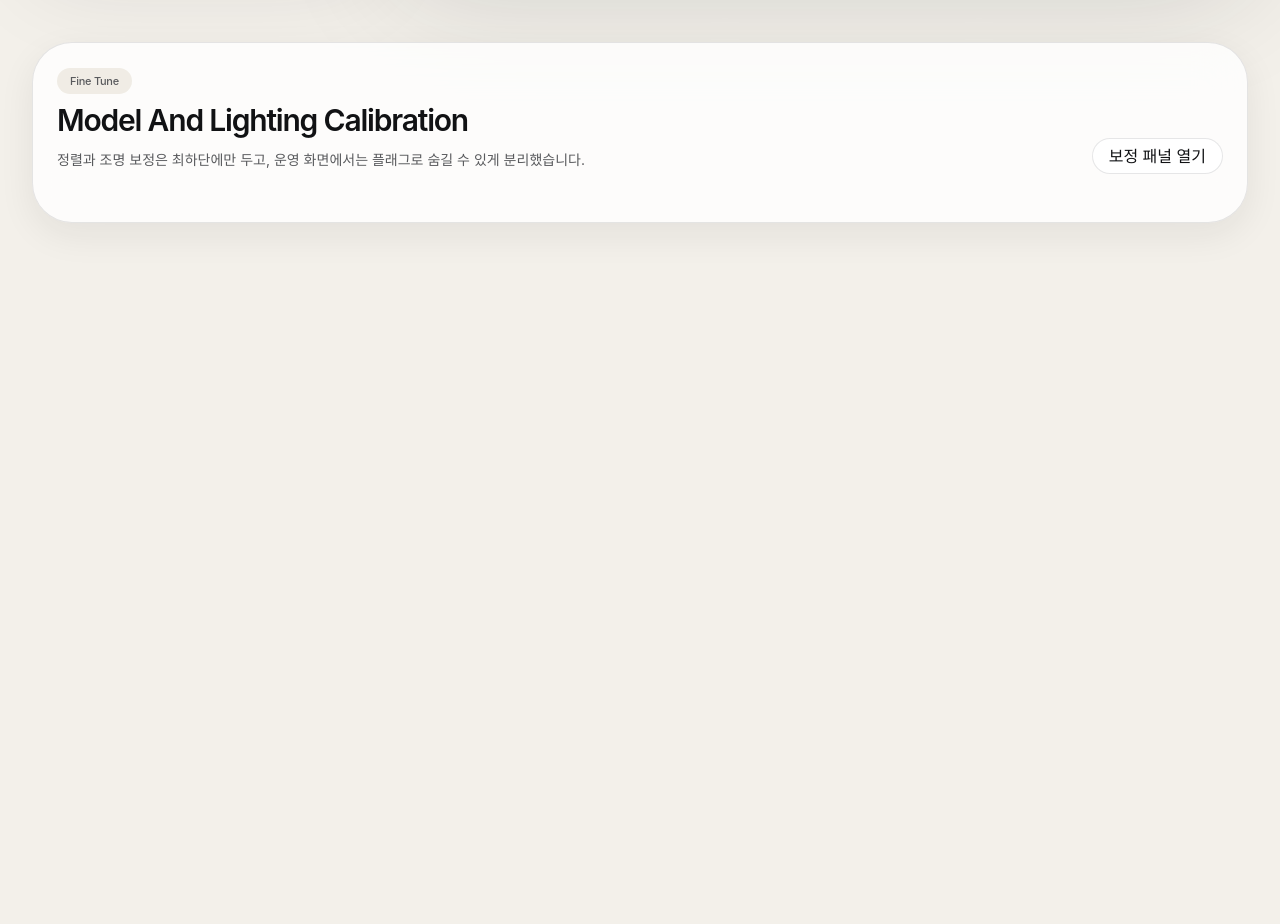
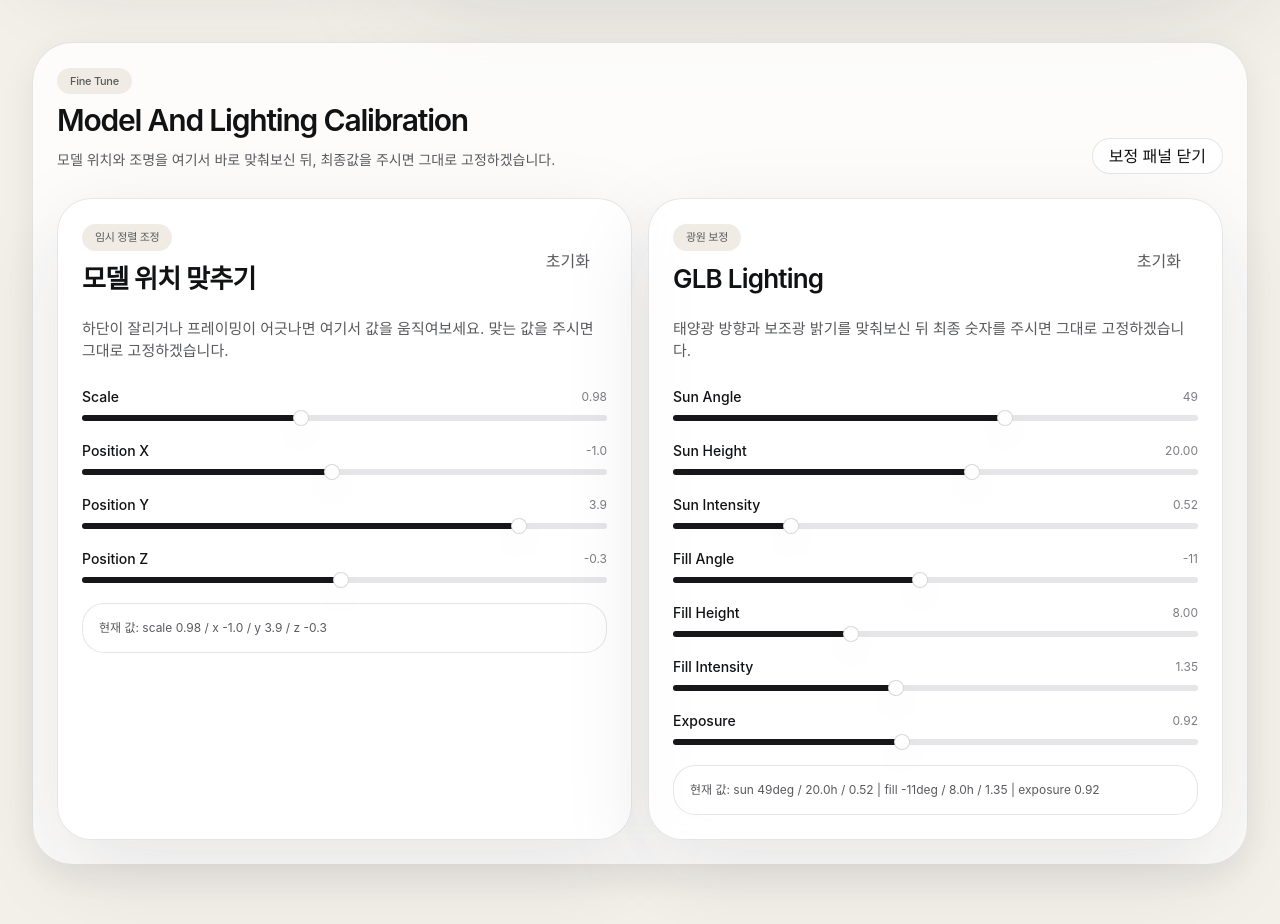
Before and after one commit to hanjul-dev/daesueng, a React (Vite) app: page / in a window 1280 px wide. Shown: the part 3520-4444 px from the top of the page. Before the commit the page ends 3823 px from the top, so only its background shows below. Built offline with nearby package versions, Linux system fonts and the light colour scheme; no server answers; a web font is replaced by a local one.

Commit message:
Show calibration sliders by default

```diff
--- a/src/components/landing/CalibrationSection.jsx
+++ b/src/components/landing/CalibrationSection.jsx
@@ -6,7 +6,7 @@ import LightAdjustmentPanel from './LightAdjustmentPanel'
 import ModelAdjustmentPanel from './ModelAdjustmentPanel'
 
 export default function CalibrationSection() {
-  const [isOpen, setIsOpen] = useState(false)
+  const [isOpen, setIsOpen] = useState(true)
 
   if (!featureFlags.showCalibrationControls) {
     return null
@@ -24,8 +24,7 @@ export default function CalibrationSection() {
               Model And Lighting Calibration
             </h3>
             <p className="max-w-3xl text-sm leading-7 text-[color:var(--theme-muted-foreground)]">
-              정렬과 조명 보정은 최하단에만 두고, 운영 화면에서는 플래그로 숨길 수 있게
-              분리했습니다.
+              모델 위치와 조명을 여기서 바로 맞춰보신 뒤, 최종값을 주시면 그대로 고정하겠습니다.
             </p>
           </div>
 
--- a/src/components/landing/LightAdjustmentPanel.jsx
+++ b/src/components/landing/LightAdjustmentPanel.jsx
@@ -24,15 +24,15 @@ export default function LightAdjustmentPanel() {
       <CardHeader className="space-y-3">
         <div className="flex items-center justify-between gap-3">
           <div className="space-y-2">
-            <Badge variant="secondary">Light Adjust</Badge>
+            <Badge variant="secondary">광원 보정</Badge>
             <CardTitle className="text-[26px]">GLB Lighting</CardTitle>
           </div>
           <Button variant="ghost" size="sm" onClick={resetLightTuning}>
-            Reset
+            초기화
           </Button>
         </div>
         <CardDescription className="text-[15px]">
-          태양광 각도와 보조광 세기를 먼저 맞춘 뒤, 최종 숫자를 주시면 그대로 하드코딩하겠습니다.
+          태양광 방향과 보조광 밝기를 맞춰보신 뒤 최종 숫자를 주시면 그대로 고정하겠습니다.
         </CardDescription>
       </CardHeader>
       <CardContent className="space-y-5">
@@ -55,7 +55,7 @@ export default function LightAdjustmentPanel() {
         ))}
 
         <div className="rounded-[22px] border border-[color:var(--theme-border)] bg-white/72 px-4 py-3 text-xs leading-6 text-[color:var(--theme-muted-foreground)]">
-          {`sun ${lightTuning.keyAngle.toFixed(0)}deg / ${lightTuning.keyHeight.toFixed(1)}h / ${lightTuning.keyIntensity.toFixed(2)} | fill ${lightTuning.fillAngle.toFixed(0)}deg / ${lightTuning.fillHeight.toFixed(1)}h / ${lightTuning.fillIntensity.toFixed(2)} | exposure ${lightTuning.exposure.toFixed(2)}`}
+          {`현재 값: sun ${lightTuning.keyAngle.toFixed(0)}deg / ${lightTuning.keyHeight.toFixed(1)}h / ${lightTuning.keyIntensity.toFixed(2)} | fill ${lightTuning.fillAngle.toFixed(0)}deg / ${lightTuning.fillHeight.toFixed(1)}h / ${lightTuning.fillIntensity.toFixed(2)} | exposure ${lightTuning.exposure.toFixed(2)}`}
         </div>
       </CardContent>
     </Card>
--- a/src/components/landing/ModelAdjustmentPanel.jsx
+++ b/src/components/landing/ModelAdjustmentPanel.jsx
@@ -77,8 +77,7 @@ export default function ModelAdjustmentPanel() {
         ))}
 
         <div className="rounded-[22px] border border-[color:var(--theme-border)] bg-white/72 px-4 py-3 text-xs leading-6 text-[color:var(--theme-muted-foreground)]">
-          현재 값{' '}
-          {`scale ${modelTransform.scale.toFixed(2)} / x ${modelTransform.positionX.toFixed(1)} / y ${modelTransform.positionY.toFixed(1)} / z ${modelTransform.positionZ.toFixed(1)}`}
+          {`현재 값: scale ${modelTransform.scale.toFixed(2)} / x ${modelTransform.positionX.toFixed(1)} / y ${modelTransform.positionY.toFixed(1)} / z ${modelTransform.positionZ.toFixed(1)}`}
         </div>
       </CardContent>
     </Card>
```
